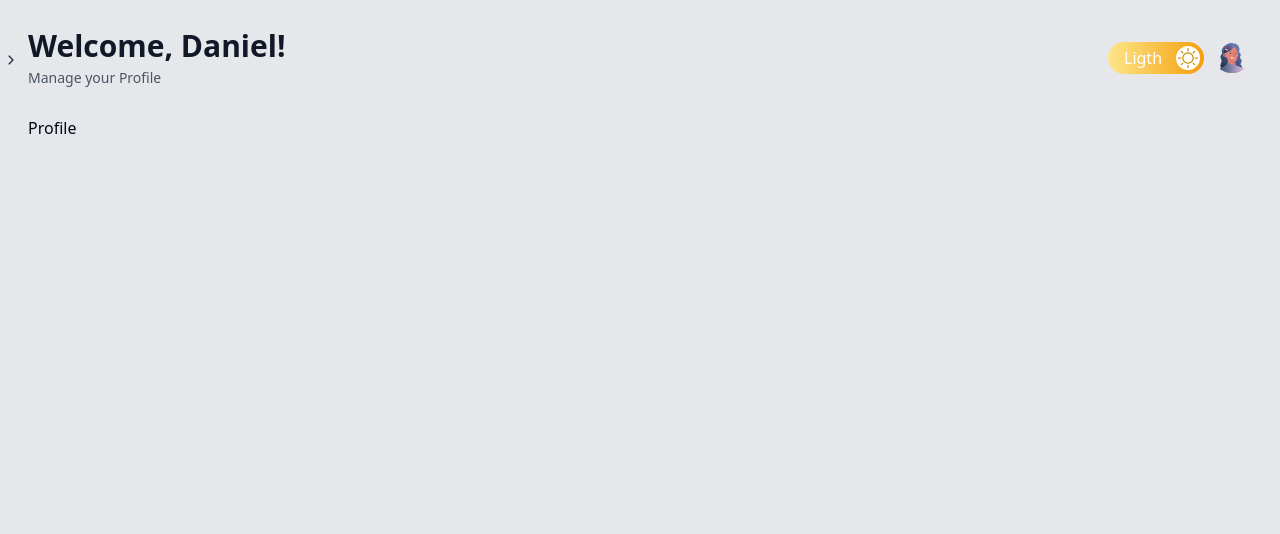
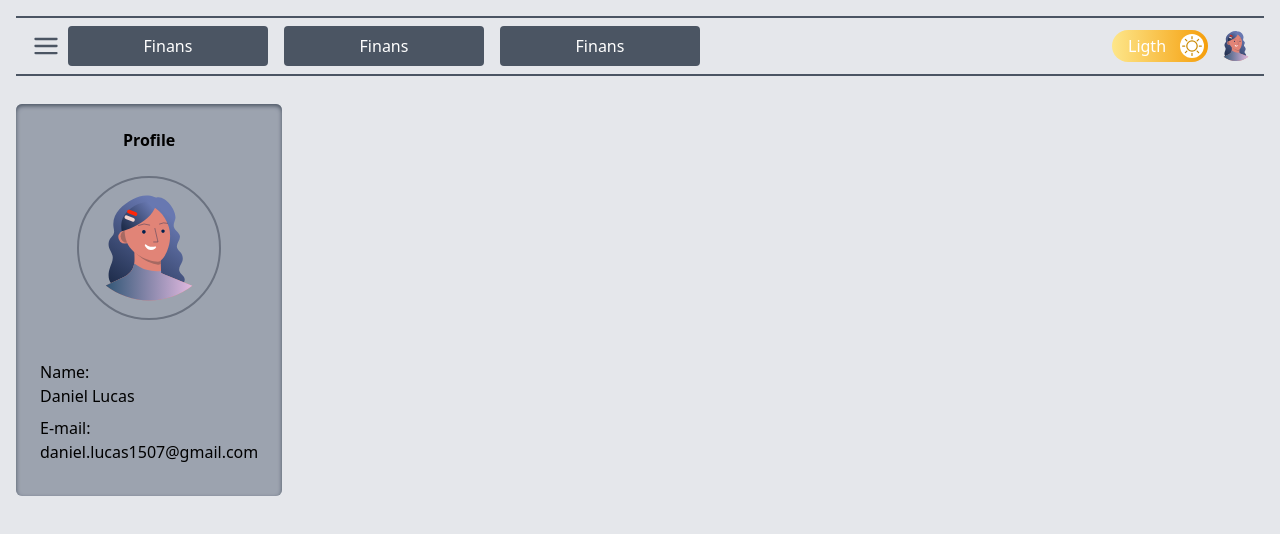
Before and after one commit to DanielLucasOliveira/exemple-template, a Next.js app: page /profile in a window 1280 px wide. Shown: the top 534 px of the page. Built offline with nearby package versions, Linux system fonts and the light colour scheme; no server answers.

Commit message:
modifying header and add some cards to profile

```diff
--- a/src/components/template/Header.tsx
+++ /dev/null
@@ -1,26 +0,0 @@
-import useAppData from "@/data/hook/useAppData"
-import SwitchTheme from "./SwitchTheme"
-import Title from "./Title"
-import UserAvatar from "./UserAvatar"
-
-interface HeaderProps {
-    titulo: string
-    subtitulo: string
-}
-
-export default function Header(params: HeaderProps) {
-
-    const { theme, changeTheme } = useAppData()
-
-    return (
-
-        <div className="flex">
-            <Title titulo={params.titulo} subtitulo={params.subtitulo} />
-            <div className="flex flex-grow justify-end items-center">
-                <SwitchTheme switchTheme={changeTheme} theme={theme} />
-                <UserAvatar />
-            </div>
-        </div>
-
-    )
-};
--- a/src/components/template/Layout.tsx
+++ b/src/components/template/Layout.tsx
@@ -1,6 +1,6 @@
 import useAppData from "@/data/hook/useAppData"
 import Content from "./Content"
-import Header from "./Header"
+import Header from "./header/Header"
 import SideMenu from "./SideMenu"
 import ForceAuthentication from "../auth/ForceAuthentication"
 import { useState } from "react"
@@ -8,53 +8,19 @@ import { Button } from "../ui/button"
 import { CloseMenuIcon, OpenMenuIcon } from "@/icons"
 
 interface LayoutProps {
-    titulo: string
-    subtitulo: string
     children?: any
 }
 
 export default function Layout(params: LayoutProps) {
 
-    const { theme, changeMenuState, menuState } = useAppData()
-    const [margin, setMargin] = useState(false)
-
-
-    const handleButtonClick = () => {
-        changeMenuState()
-        setMargin(false);
-    };
-
-    const handleMouseOver = () => {
-        if (!menuState) {
-            setMargin(true);
-        }
-    };
-
-    const handleMouseOut = () => {
-        setMargin(false);
-    };
+    const { theme, menuState } = useAppData()
 
     return (
         <ForceAuthentication activate={false}>
             <div className={`${theme} flex h-screen w-screen`}>
                 {menuState && <SideMenu />}
-                <div
-                    className={`flex flex-col bg-gray-600 dark:bg-gray-900 ${margin ? 'w-2' : 'w-0'}`}
-                    onMouseOver={handleMouseOver}
-                    onMouseOut={handleMouseOut}
-                >
-                    <Button
-                        onClick={handleButtonClick}
-                        className={`h-10 bg-transparent absolute p-0 ms-1 mt-10 ${menuState
-                                ? 'bg-gray-600 dark:bg-gray-900 hover:bg-gray-600 dark:hover:bg-gray-900 rounded-none rounded-r-md ms-neg-8'
-                                : 'hover:bg-gray-600 hover:border-l-4 border-l-gray-600 dark:hover:bg-gray-900  dark:border-l-gray-900'
-                            }`}
-                    >
-                        {menuState ? CloseMenuIcon : OpenMenuIcon}
-                    </Button>
-                </div>
-                <div className="flex flex-col w-full p-7 bg-gray-200 dark:bg-gray-800">
-                    <Header titulo={params.titulo} subtitulo={params.subtitulo} />
+                <div className="flex flex-col w-full p-4 bg-gray-200 dark:bg-gray-800">
+                    <Header/>
                     <Content>{params.children}</Content>
                 </div>
             </div>
--- a/src/components/template/UserAvatar.tsx
+++ b/src/components/template/UserAvatar.tsx
@@ -3,7 +3,7 @@ import Image from "next/image";
 import Link from "next/link";
 
 export default function UserAvatar() {
-    const { user } = useAuth()
+    const { user } = useAuth();
     return (
         <Link href={'/profile'} className="ml-2">
             <Image
--- /dev/null
+++ b/src/components/template/header/ButtonHeader.tsx
@@ -0,0 +1,25 @@
+
+
+interface ButtonHeaderProps {
+    text: string
+    isSelected: boolean
+    onClick: () => void;
+}
+
+export default function ButtonHeader(props: ButtonHeaderProps) {
+
+    return (
+        <div>
+            <button
+                className={`
+                    p-2 ${props.isSelected ? 'bg-gray-700 shadow-inner shadow-gray-950' : 'bg-gray-600'}
+                    rounded-sm w-[200px] me-4 text-white hover:bg-gray-700
+
+                `}
+                onClick={props.onClick}
+            >
+                {props.text}
+            </button>
+        </div>
+    )
+};
--- /dev/null
+++ b/src/components/template/header/Header.tsx
@@ -0,0 +1,42 @@
+import useAppData from "@/data/hook/useAppData"
+import SwitchTheme from "../SwitchTheme"
+import UserAvatar from "../UserAvatar"
+import ButtonHeader from "./ButtonHeader"
+import MenuButton from "./MenuButton"
+import { useState } from "react"
+
+interface HeaderProps {
+
+}
+
+export default function Header(params: HeaderProps) {
+
+    const { theme, changeTheme } = useAppData();
+
+    const [selected, setSelected] = useState<string | null>(null);
+
+
+    function renderize(button: string) {
+        setSelected(button);
+    }
+
+    return (
+
+        <div className="flex p-2 border-y-2 border-gray-600 dark:border-gray-950">
+            <MenuButton />
+            <div className="flex flex-grow justify-start items-center">
+                <ButtonHeader text="Finans" isSelected={selected === 'finans'} onClick={() => renderize('finans')}/>
+                <ButtonHeader text="Finans" isSelected={selected === 'invest'} onClick={() => renderize('invest')}/>
+                <ButtonHeader text="Finans" isSelected={selected === 'report'} onClick={() => renderize('report')}/>
+            </div>
+            <div className="flex flex-grow">
+
+            </div>
+            <div className="flex flex-grow justify-end items-center">
+                <SwitchTheme switchTheme={changeTheme} theme={theme} />
+                <UserAvatar />
+            </div>
+        </div>
+
+    )
+};
--- /dev/null
+++ b/src/components/template/header/MenuButton.tsx
@@ -0,0 +1,23 @@
+import useAppData from "@/data/hook/useAppData";
+import { MenuIcon } from "@/icons";
+
+
+interface MenuButtonProps {
+}
+
+export default function MenuButton(props: MenuButtonProps) {
+
+    const { changeMenuState } = useAppData()
+
+    const handleButtonClick = () => {
+        changeMenuState()
+    };
+
+    return (
+        <div className="flex items-center mx-2">
+            <button onClick={handleButtonClick}>
+                {MenuIcon}
+            </button>
+        </div>
+    )
+};
--- /dev/null
+++ b/src/components/template/profile/CardInvestments.tsx
@@ -0,0 +1,15 @@
+export default function CardInvestments(params: any) {
+    return (
+        <div className="flex flex-row">
+            <div className="flex flex-col bg-gray-400 dark:bg-gray-900 rounded-md p-6 shadow-gray-600 dark:shadow-gray-950 shadow-inner">
+                <div className="justify-start text-black dark:text-white">
+                    <h3 className="font-semibold">My Investments</h3>
+                    <div>
+
+                    </div>
+
+                </div>
+            </div>
+        </div>
+    )
+};
--- /dev/null
+++ b/src/components/template/profile/CardProfile.tsx
@@ -0,0 +1,39 @@
+import useAuth from "@/data/hook/useAuth";
+import Image from "next/image";
+
+export default function CardProfile(params: any) {
+
+    const { user } = useAuth();
+
+    return (
+        <div className="flex flex-row text-black dark:text-white mb-6">
+            <div className="flex flex-col bg-gray-400 dark:bg-gray-900 rounded-md p-6 shadow-gray-600 dark:shadow-gray-950 shadow-inner">
+                <h3 className="font-semibold text-center">Profile</h3>
+                <div className="flex justify-center p-6">
+                    <Image
+                        src={user?.imageUrl ?? '/images/avatar.svg'}
+                        width={200}
+                        height={200}
+                        alt="User Image"
+                        className="w-36 h-36 rounded-full cursor-pointer border-2 border-gray-500"
+                    //objectFit="cover"
+                    />
+
+                </div>
+                <div className="mt-4 justify-start ">
+                    <ul className="flex flex-col">
+                        <li className="flex flex-col">
+                            <label>Name:</label>
+                            <span className="mb-2">Daniel Lucas</span>
+                        </li>
+                        <li className="flex flex-col">
+                            <label>E-mail:</label>
+                            <span className="mb-2">daniel.lucas1507@gmail.com</span>
+                        </li>
+                    </ul>
+
+                </div>
+            </div>
+        </div>
+    )
+};
--- a/src/icons/index.tsx
+++ b/src/icons/index.tsx
@@ -1,5 +1,6 @@
 import { BsHouse } from "react-icons/bs"
-import { CiLogin } from "react-icons/ci"
+import { CgMenu } from "react-icons/cg"
+import { CiLogin, CiMenuBurger } from "react-icons/ci"
 import { FaRegMoon , FaRegBell } from "react-icons/fa"
 import { FcGoogle } from "react-icons/fc"
 import { GoSun } from "react-icons/go"
@@ -46,3 +47,7 @@ export const OpenMenuIcon = (
 export const CloseMenuIcon = (
     <IoIosArrowBack className="dark:text-gray-400 text-gray-800" />
 )
+
+export const MenuIcon = (
+    <CgMenu  className="dark:text-gray-600 text-gray-600 hover:text-gray-900 dark:hover:text-gray-700" size={28}/>
+)
--- a/src/pages/index.tsx
+++ b/src/pages/index.tsx
@@ -3,7 +3,7 @@ import Layout from "@/components/template/Layout";
 export default function Home() {
   return (
 
-    <Layout titulo="Home Page" subtitulo="Template for projects">
+    <Layout>
       <h1>Home Page</h1>
     </Layout>
 
--- a/src/pages/profile.tsx
+++ b/src/pages/profile.tsx
@@ -1,10 +1,19 @@
 import Layout from "@/components/template/Layout";
+import CardInvestments from "@/components/template/profile/CardInvestments";
+import CardProfile from "@/components/template/profile/CardProfile";
+
 
 export default function Profile(params: any) {
 
+
+
     return (
-        <Layout titulo="Welcome, Daniel!" subtitulo="Manage your Profile">
-            <h1>Profile</h1>
+        <Layout>
+            <div className="flex flex-col">
+                <CardProfile />
+                {/* <CardInvestments /> */}
+            </div>
+
         </Layout>
     );
 };
```
